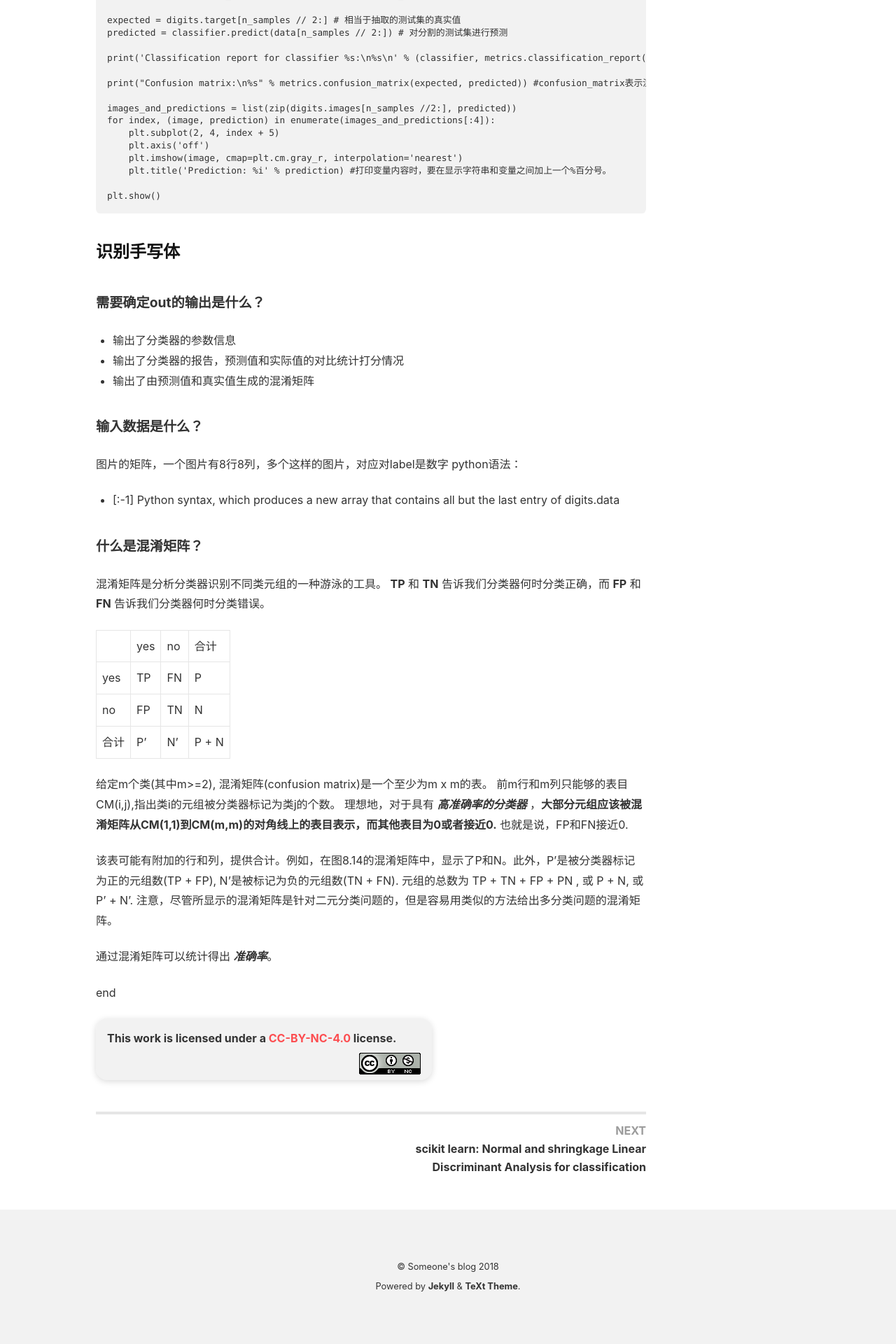
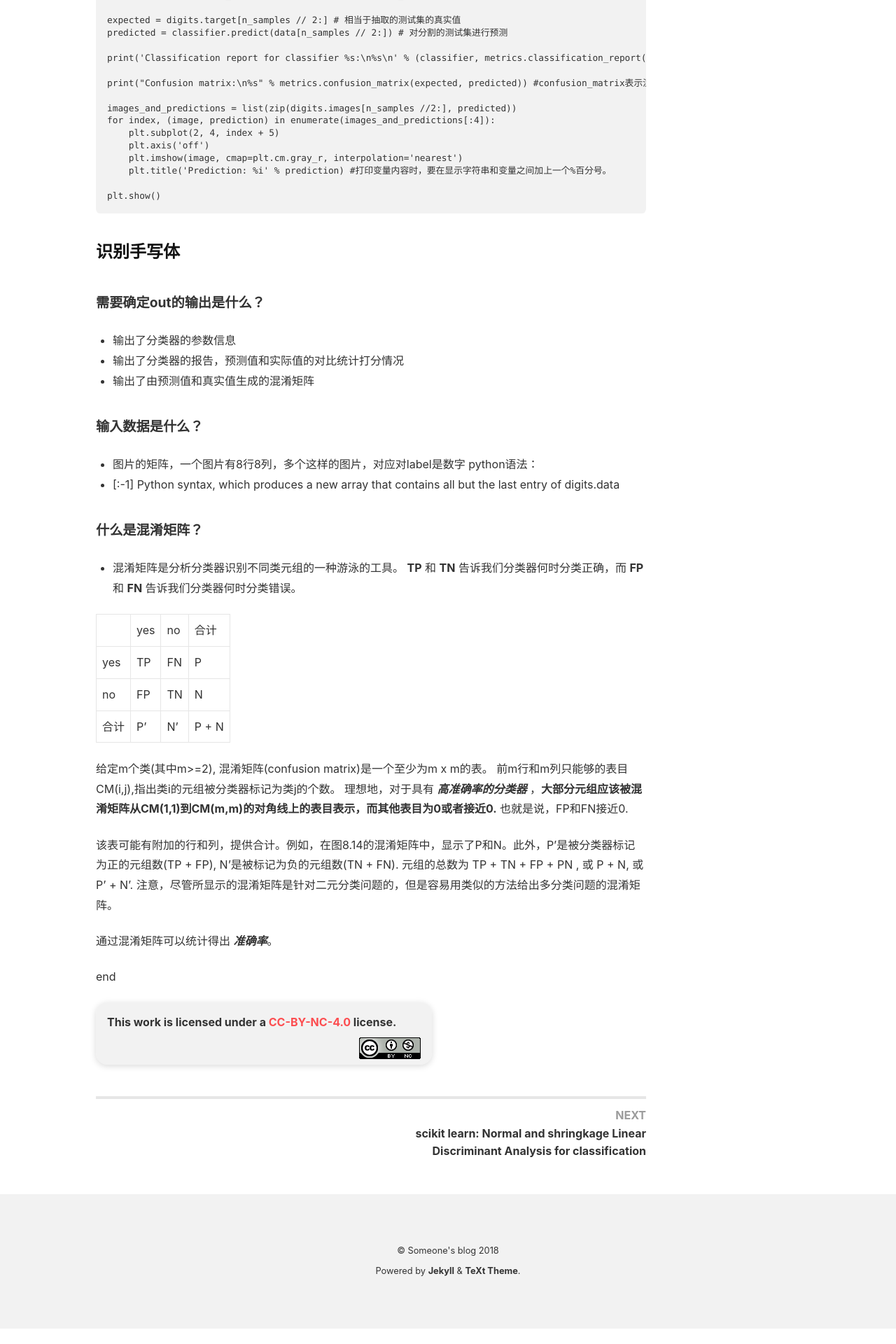
Before and after one commit to slyrx/Tech_Blog, a Jekyll site: the page built from _posts/2018-6-26-scikit-learn-example.md, in a window 1280 px wide. Shown: the part 742-2662 px from the top of the page at 70% size. Built offline with Jekyll 4.4.1, drawn with Linux system fonts in a browser that asks for light colours; nearby versions of some CDN libraries; after the commit the page ends 2640 px from its top, so only the background shows below that.

Commit message:
add new article

```diff
--- a/_posts/2018-6-26-scikit-learn-example.md
+++ b/_posts/2018-6-26-scikit-learn-example.md
@@ -57,12 +57,12 @@ tags: [机器学习, 数据挖掘, scikit-learn]
 
 
 #### __输入数据是什么？__
-图片的矩阵，一个图片有8行8列，多个这样的图片，对应对label是数字
++ 图片的矩阵，一个图片有8行8列，多个这样的图片，对应对label是数字
 python语法：
 + [:-1] Python syntax, which produces a new array that contains all but the last entry of digits.data
 
 #### __什么是混淆矩阵？__
-混淆矩阵是分析分类器识别不同类元组的一种游泳的工具。
++ 混淆矩阵是分析分类器识别不同类元组的一种游泳的工具。
 __TP__ 和 __TN__ 告诉我们分类器何时分类正确，而 __FP__ 和 __FN__ 告诉我们分类器何时分类错误。
 
 |      | yes | no | 合计 |
```
